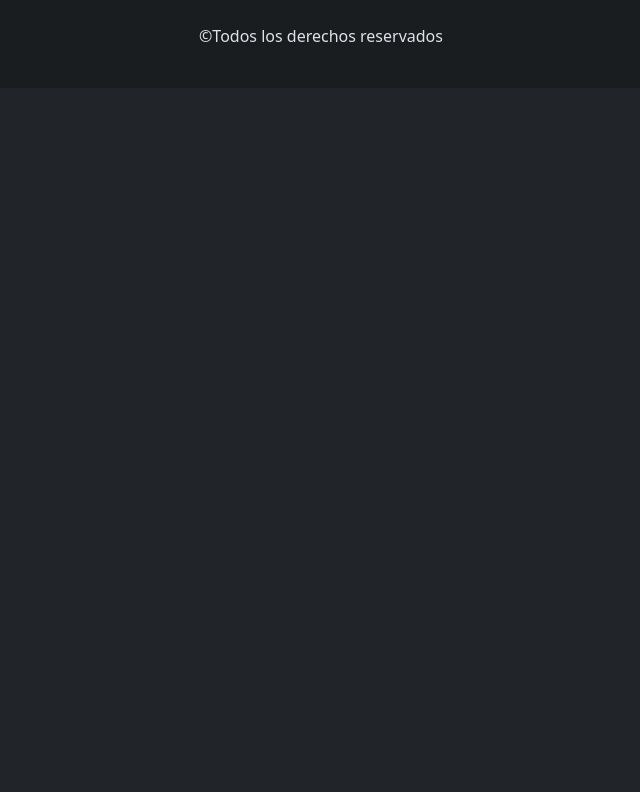
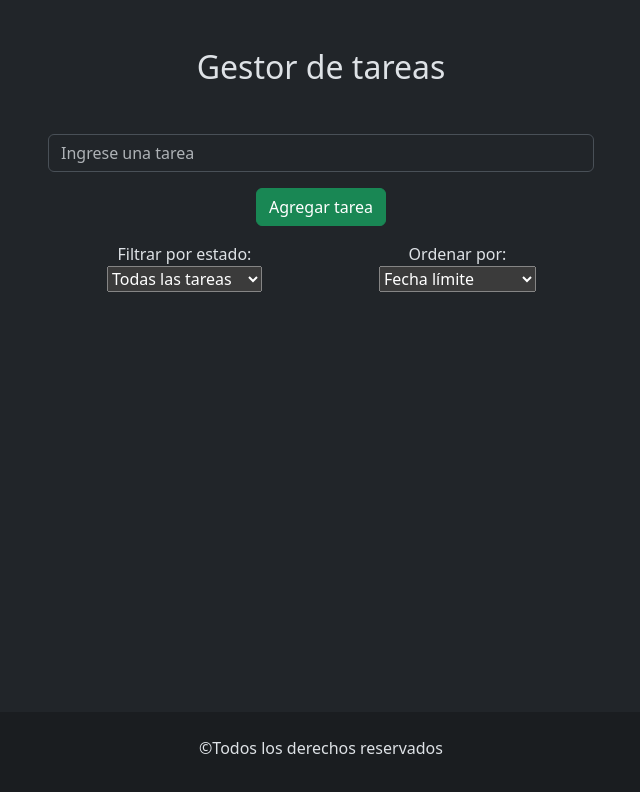
Before and after one commit to JQNPro10/Gestor-de-tareas, a plain HTML site: page index.html in a window 1280 px wide. Shown: the whole page, without its empty margins (319-959 px from the left). Drawn offline with nearby package versions, Linux system fonts and the light colour scheme.

Commit message:
maquetado hecho

```diff
--- /dev/null
+++ b/css/style.css
@@ -0,0 +1,9 @@
+body {
+  display: flex;
+  flex-direction: column;
+  min-height: 100vh;
+}
+
+main {
+  flex-grow: 1;
+}
--- a/index.html
+++ b/index.html
@@ -5,10 +5,60 @@
     <meta name="viewport" content="width=device-width, initial-scale=1.0" />
     <meta name="description" content="Gestor de tarea interactivo" />
     <meta name="author" content="Joaquin Albornoz Bresla" />
+    <link
+      rel="stylesheet"
+      href="https://cdn.jsdelivr.net/npm/bootstrap-icons@1.13.1/font/bootstrap-icons.min.css"
+    />
     <link rel="stylesheet" href="./css/bootstrap.min.css" />
-    <title>Document</title>
+    <link rel="stylesheet" href="./css/style.css" />
+    <title>Gestor de tareas</title>
   </head>
   <body>
+    <main class="my-5">
+      <div class="container text-center">
+        <h2>Gestor de tareas</h2>
+        <!-- Agregar tareas -->
+        <div class="row justify-content-center mt-5">
+          <div class="col-12 col-md-6">
+            <input
+              class="form-control"
+              type="text"
+              id="input"
+              placeholder="Ingrese una tarea"
+            />
+            <button
+              type="submit"
+              class="btn btn-success btn-block mt-3"
+              id="btnAgregar"
+            >
+              Agregar tarea
+            </button>
+
+            <!-- Filtros -->
+            <div class="filtros d-md-flex gap-3 align-items-end">
+              <div class="grupo-filtros mt-3">
+                <label for="filtro-estado">Filtrar por estado:</label>
+                <select id="filtro-estado" class="filtrar-seleccion">
+                  <option value="todas">Todas las tareas</option>
+                  <option value="pendientes">Solo pendientes</option>
+                  <option value="completadas">Solo completadas</option>
+                </select>
+              </div>
+
+              <div class="grupo-filtros mt-3">
+                <label for="ordenar-por">Ordenar por:</label>
+                <select id="ordenar-por" class="filtrar-seleccion">
+                  <option value="fecha">Fecha límite</option>
+                  <option value="prioridad">Prioridad</option>
+                  <option value="creacion">Fecha de creación</option>
+                </select>
+              </div>
+
+            <ul class="list-group mt-3  bg-primary-subtle" id="tareas"></ul>
+          </div>
+        </div>
+      </div>
+    </main>
     <footer class="bg-dark-subtle text-center py-4">
       <p>&copy;Todos los derechos reservados</p>
     </footer>
```
